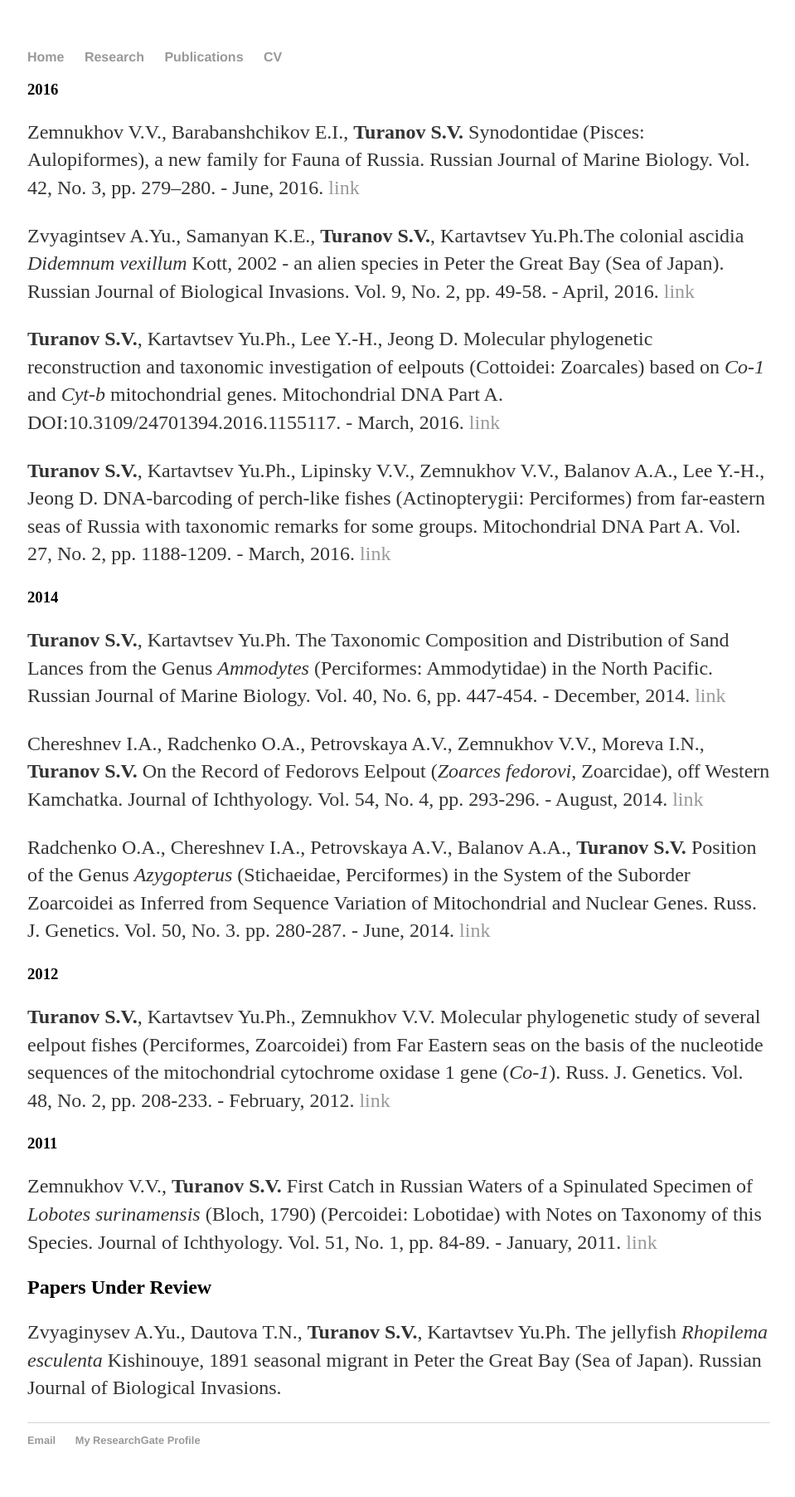
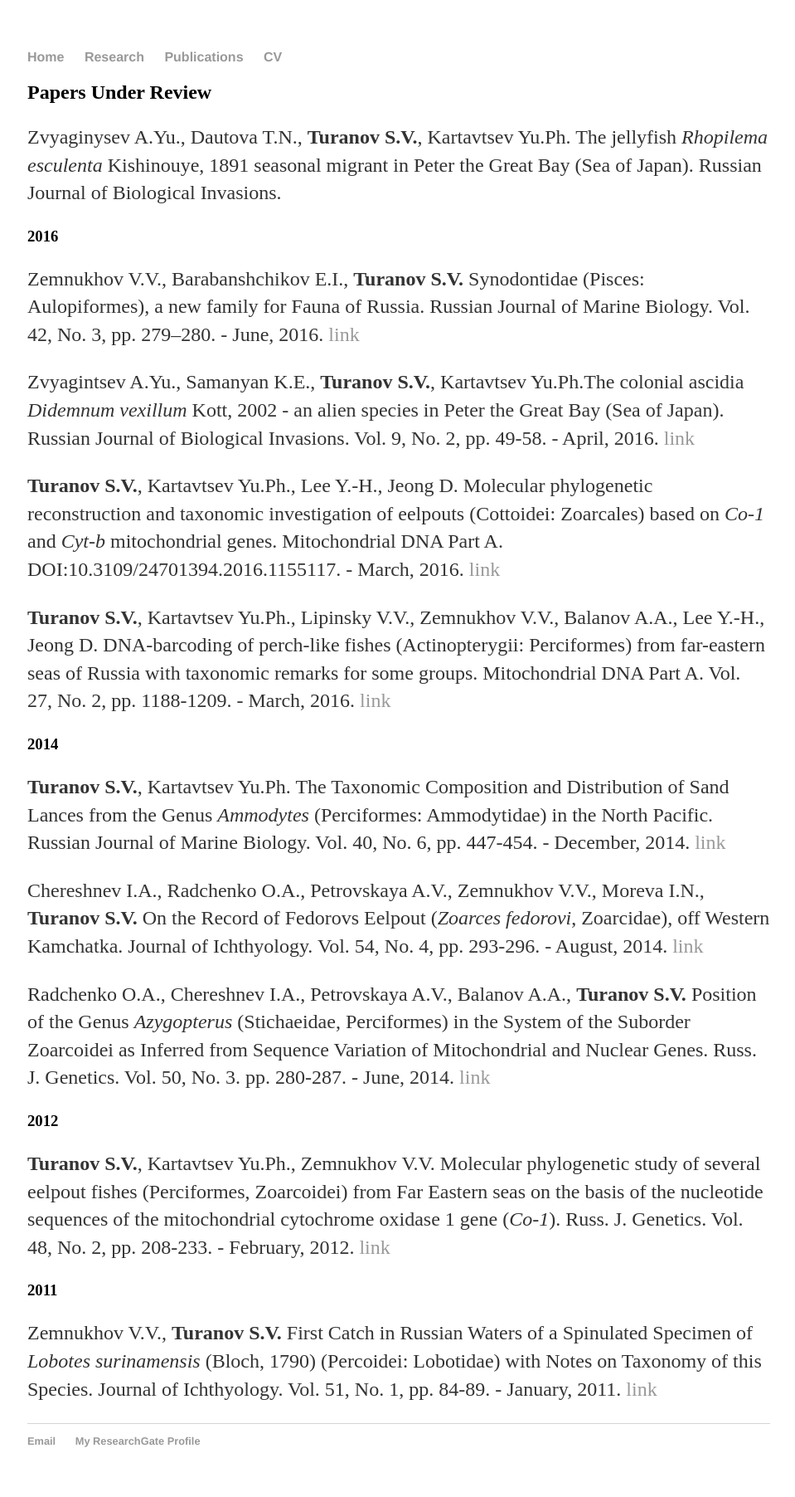
Before and after one commit to Sturcoal/Sturcoal.github.io, a Jekyll site: the page built from Publications.html, in a window 1280 px wide. Shown: the whole page at 83% size, without its empty margins (159-1118 px from the left). Built offline with Jekyll 4.4.1, drawn with Linux system fonts in a browser that asks for light colours; part of the change alters nothing that is shown.

```diff
--- a/Publications.html
+++ b/Publications.html
@@ -3,6 +3,8 @@ layout: default
 title: Sergei Turanov
 ---
 <div class="blurb">
+	<h2>Papers Under Review</h2>
+	<p>Zvyaginysev A.Yu., Dautova T.N., <b>Turanov S.V.</b>, Kartavtsev Yu.Ph. The jellyfish <i>Rhopilema esculenta</i> Kishinouye, 1891 seasonal migrant in Peter the Great Bay (Sea of Japan). Russian Journal of Biological Invasions.<p>
 	<h3>2016</h3>
 	<p>Zemnukhov V.V., Barabanshchikov E.I., <b>Turanov S.V.</b> Synodontidae (Pisces: Aulopiformes), a new family for Fauna of Russia. Russian Journal of Marine Biology. Vol. 42, No. 3, pp. 279–280. - June, 2016. <a href="http://link.springer.com/article/10.1134/S1063074016030111">link</a><p>
 	<p>Zvyagintsev A.Yu., Samanyan K.E., <b>Turanov S.V.</b>, Kartavtsev Yu.Ph.The colonial ascidia <i>Didemnum vexillum</i> Kott, 2002 - an alien species in Peter the Great Bay (Sea of Japan). Russian Journal of Biological Invasions. Vol. 9, No. 2, pp. 49-58. - April, 2016. <a href="http://link.springer.com/article/10.1134/S2075111716030140">link</a><p>
@@ -30,7 +32,5 @@ mitochondrial cytochrome oxidase 1 gene (<i>Co-1</i>). Russ. J. Genetics. Vol. 4
 	<p>Zemnukhov V.V., <b>Turanov S.V.</b> First Catch in Russian Waters of a Spinulated Specimen of <i>Lobotes
 surinamensis</i> (Bloch, 1790) (Percoidei: Lobotidae) with Notes on Taxonomy of this Species. Journal
 of Ichthyology. Vol. 51, No. 1, pp. 84-89. - January, 2011. <a href="http://link.springer.com/article/10.1134%2FS0032945211010164">link</a><p>
-	<h2>Papers Under Review</h2>
-	<p>Zvyaginysev A.Yu., Dautova T.N., <b>Turanov S.V.</b>, Kartavtsev Yu.Ph. The jellyfish <i>Rhopilema esculenta</i>
-	Kishinouye, 1891 seasonal migrant in Peter the Great Bay (Sea of Japan). Russian Journal of Biological Invasions.<p>
+
 </div><!-- /.blurb -->
```
